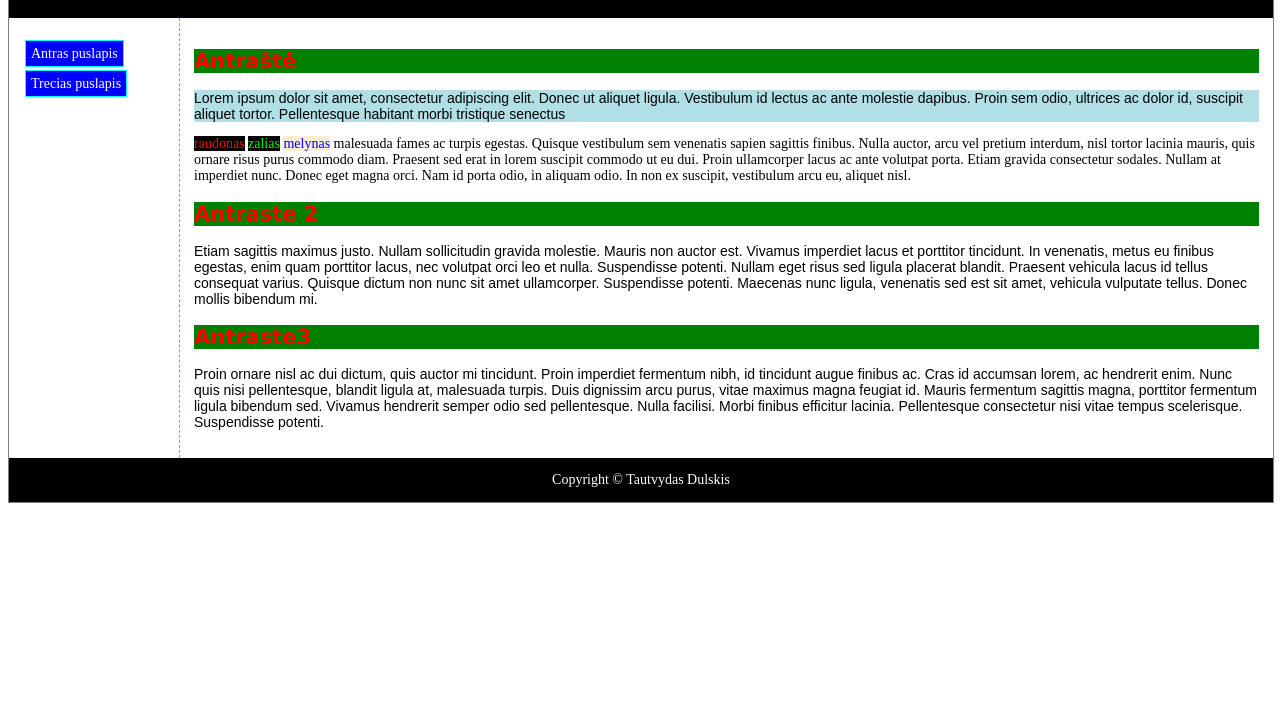
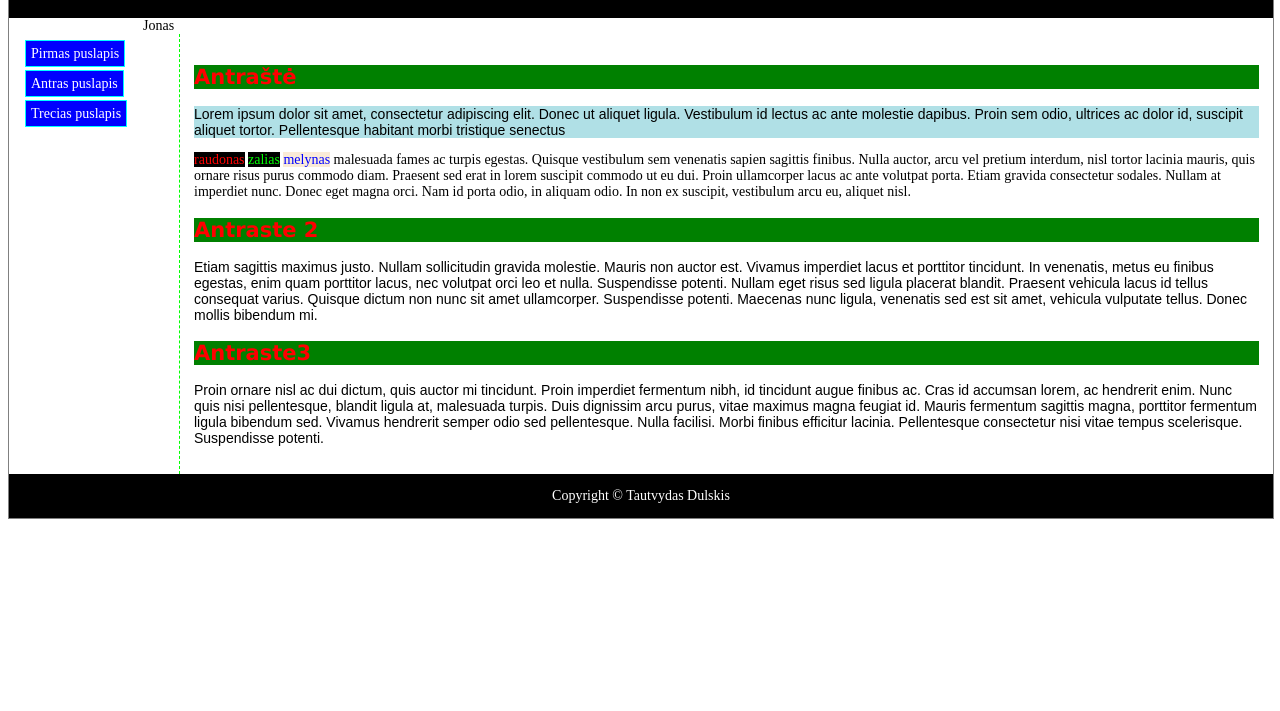
Before and after one commit to kaunas-coding-school/K6G3V, a plain HTML site: page index.html in a window 1280 px wide. Shown: the part 89-800 px from the top of the page. Drawn offline with Linux system fonts and the light colour scheme.

Commit message:
pakeitimai index.html

```diff
--- a/index.html
+++ b/index.html
@@ -13,10 +13,10 @@
     <header>
         <h1>Pirmioji svetaine</h1>
     </header>
-
+Jonas
     <nav>
         <ul>
-
+            <li><a href="index.html">Pirmas puslapis</a></li>
             <li><a href="antras_puslapis.html">Antras puslapis</a></li>
             <li><a href="#">Trecias puslapis</a></li>
         </ul>
```
